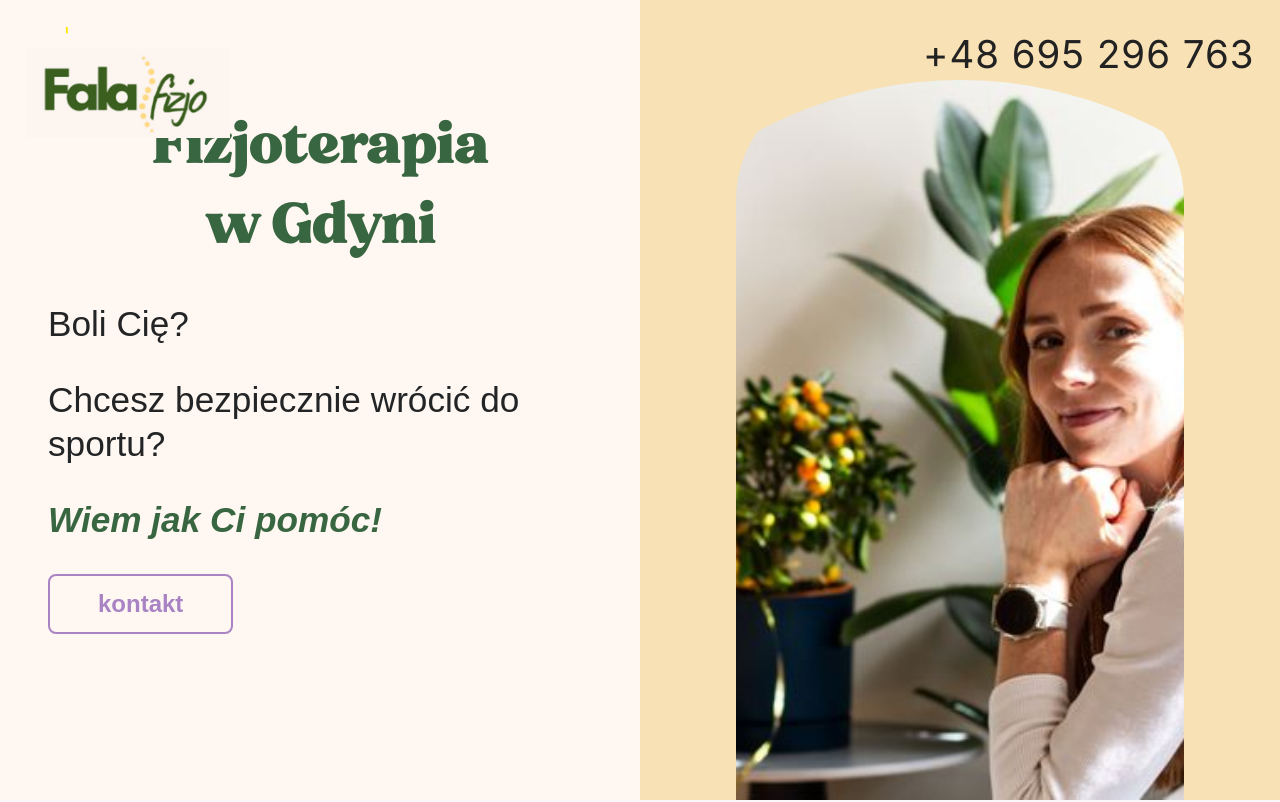
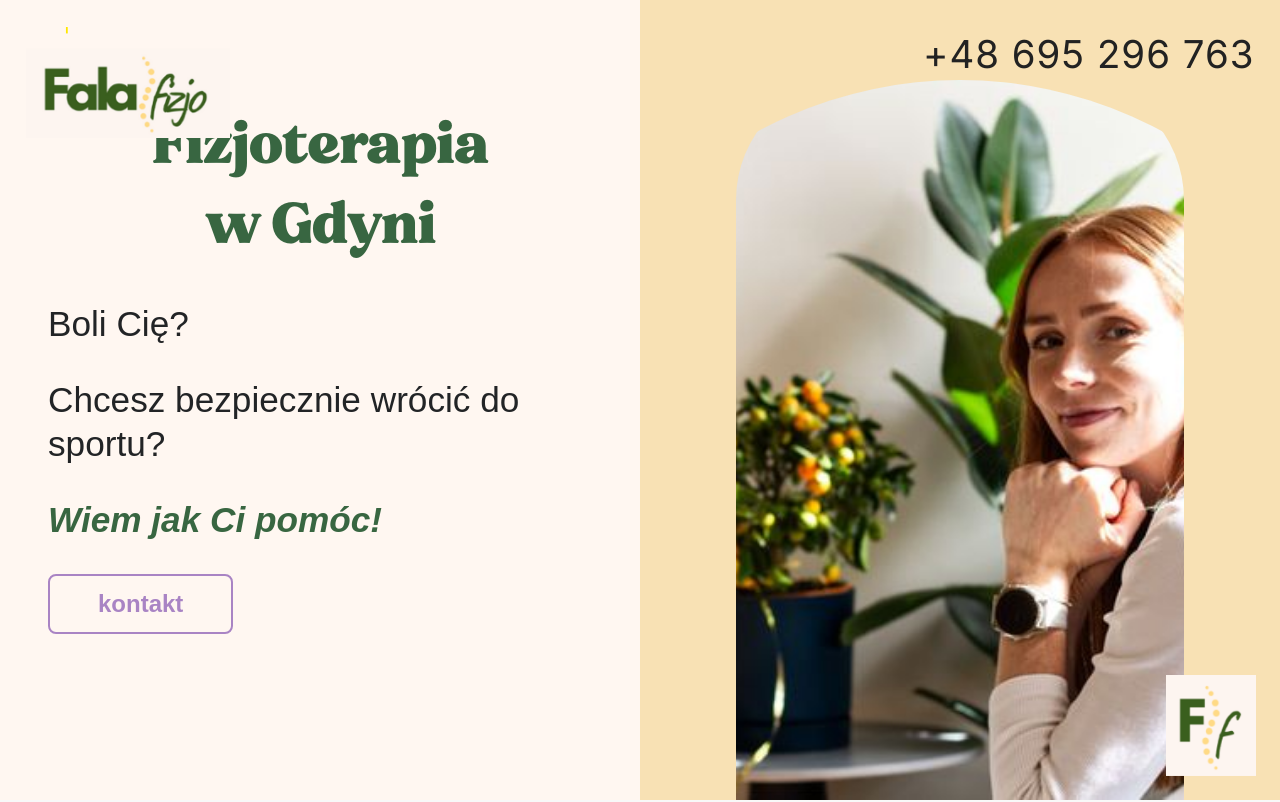
Before and after one commit to GDY-BOY/fala-project, a Next.js app: page / in a window 1280 px wide. Shown: the top 802 px of the page. Built offline with nearby package versions, Linux system fonts and the light colour scheme.

Commit message:
mini logo fix

```diff
--- a/pages/index.tsx
+++ b/pages/index.tsx
@@ -326,10 +326,16 @@ export default function Home() {
               </div>
             </div>
             {/* Mini logo in bottom right */}
-            <div className="absolute right-0 bottom-0 md:static flex-1 flex flex-col items-end justify-end h-full">
-              <div className="mt-12 md:mt-0 md:mb-0 mb-4">
-                <Image src="/images/fala_mini_logo.png" alt="Fala Mini Logo" width={90} height={90} />
-              </div>
+            <div
+              className="pointer-events-none"
+              style={{
+                position: "fixed",
+                right: "min(2vw, 24px)",
+                bottom: "min(2vw, 24px)",
+                zIndex: 40,
+              }}
+            >
+              <Image src="/images/fala_mini_logo.png" alt="Fala Mini Logo" width={90} height={90} />
             </div>
           </div>
         </section>
```
